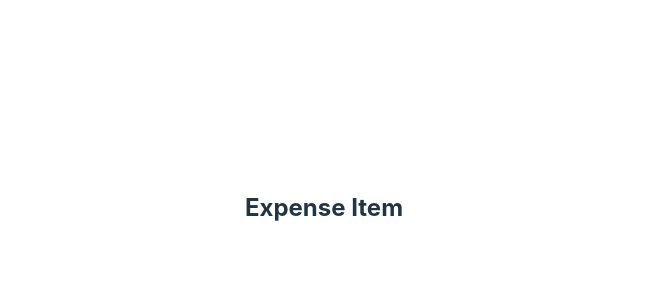
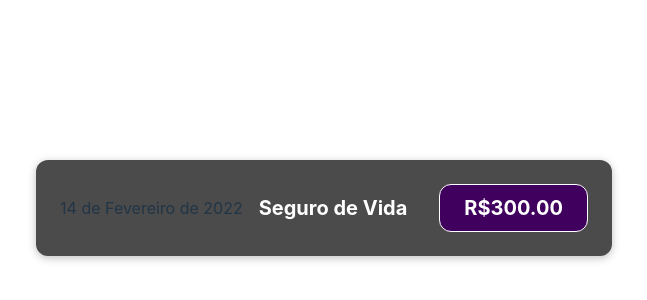
Before and after one commit to mathesukkj/expense-tracker, a React (Vite) app: page / in a window 1280 px wide. Shown: the part 192-492 px from the top of the page, without its empty margins (316-963 px from the left). Built offline with nearby package versions, Linux system fonts and the light colour scheme.

Commit message:
Added basic CSS

```diff
--- /dev/null
+++ b/src/components/ExpenseItem.css
@@ -0,0 +1,56 @@
+.expense-item {
+    display: flex;
+    justify-content: space-between;
+    align-items: center;
+    box-shadow: 0 2px 8px rgba(0, 0, 0, 0.25);
+    padding: 1.5rem;
+    margin: 1rem 0;
+    border-radius: 12px;
+    background-color: #4b4b4b;
+}
+
+.expense-item__description {
+    display: flex;
+    flex-direction: column;
+    gap: 1rem;
+    align-items: flex-end;
+    flex-flow: column-reverse;
+    justify-content: flex-start;
+    flex: 1;
+}
+
+.expense-item h2 {
+    color: #3a3a3a;
+    font-size: 1rem;
+    flex: 1;
+    margin: 0 1rem;
+    color: white;
+}
+
+.expense-item__price {
+    font-size: 1rem;
+    font-weight: bold;
+    color: white;
+    background-color: #40005d;
+    border: 1px solid white;
+    padding: 0.5rem;
+    border-radius: 12px;
+}
+
+@media (min-width: 580px) {
+    .expense-item__description {
+        flex-direction: row;
+        align-items: center;
+        justify-content: flex-start;
+        flex: 1;
+    }
+
+    .expense-item__description h2 {
+        font-size: 1.25rem;
+    }
+
+    .expense-item__price {
+        font-size: 1.25rem;
+        padding: 0.5rem 1.5rem;
+    }
+}
--- a/src/components/ExpenseItem.jsx
+++ b/src/components/ExpenseItem.jsx
@@ -1,5 +1,14 @@
 import React from "react";
+import "./ExpenseItem.css";
 
 export default function ExpenseItem() {
-    return <h2>Expense Item</h2>;
+    return (
+        <div className="expense-item">
+            <div>14 de Fevereiro de 2022</div>
+            <div className="expense-item__description">
+                <h2>Seguro de Vida</h2>
+                <div className="expense-item__price">R$300.00</div>
+            </div>
+        </div>
+    );
 }
```
